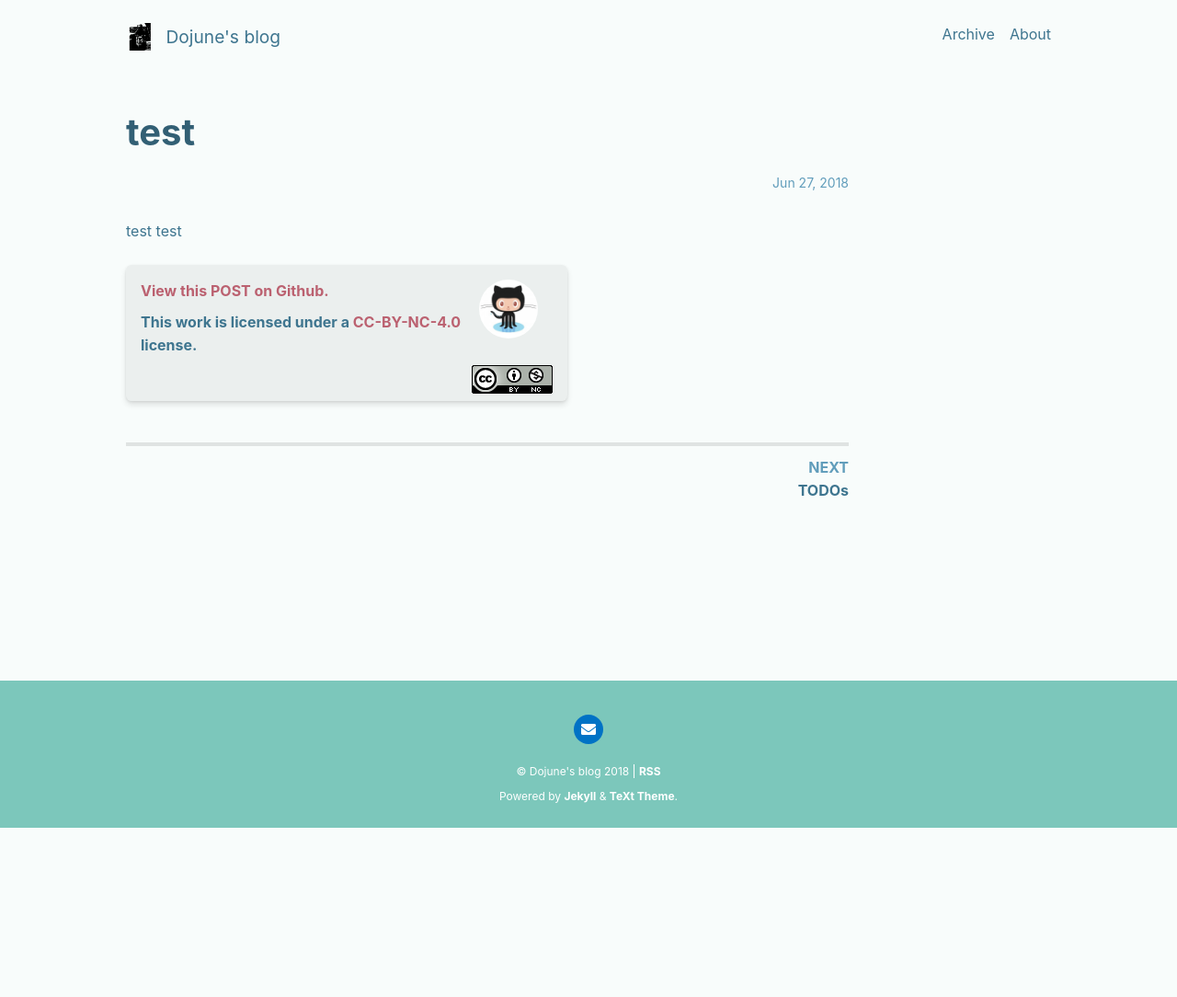
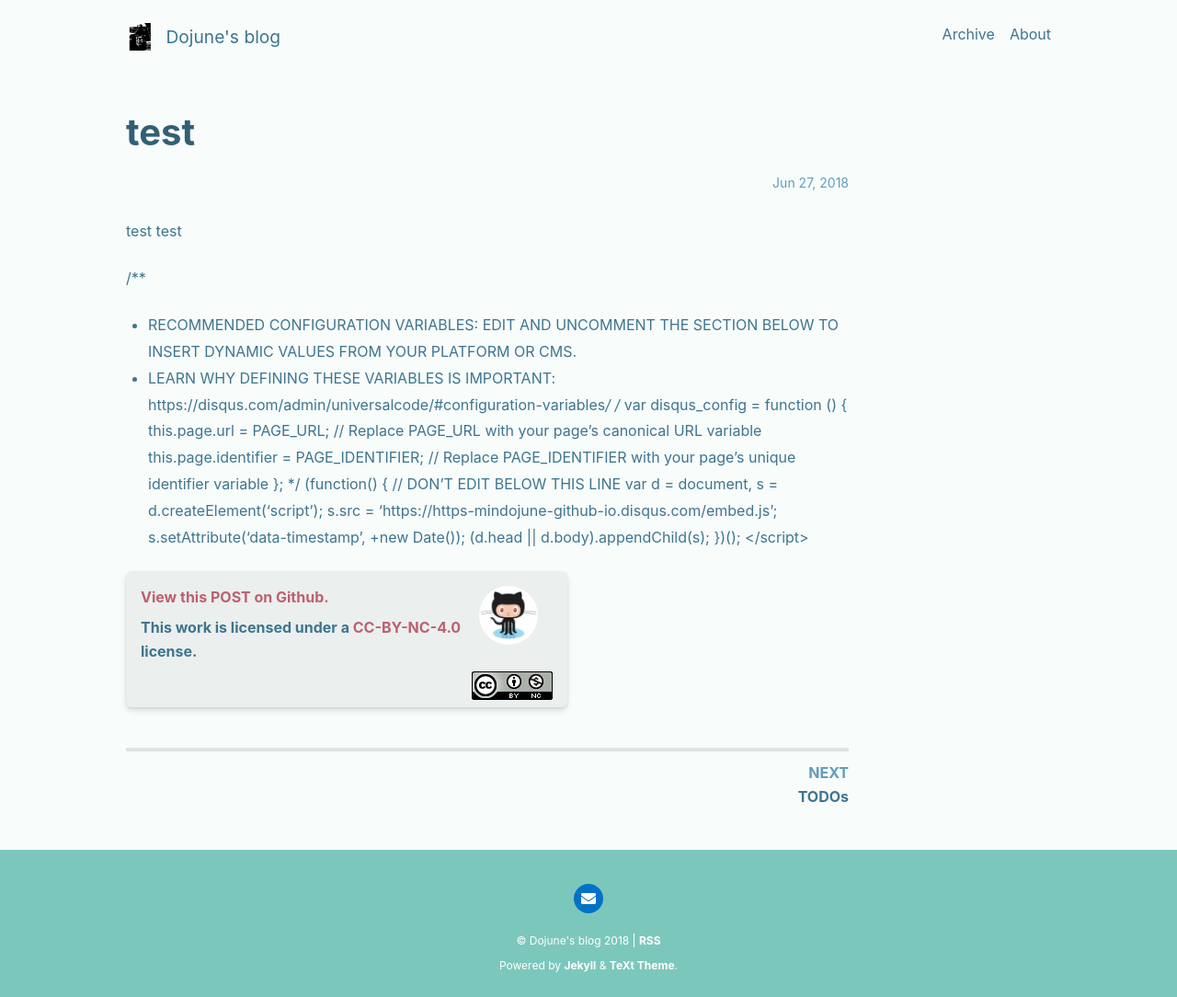
Before and after one commit to mindoj/mindojune.github.io, a Jekyll site: the page built from _posts/2018-06-27-test.markdown, in a window 1280 px wide. Shown: the whole page at 92% size. Built offline with Jekyll 4.4.1, drawn with Linux system fonts in a browser that asks for light colours; nearby versions of some CDN libraries; before the commit the page ends 900 px from its top, so only the background shows below that.

Commit message:
Update 2018-06-27-test.markdown

```diff
--- a/_posts/2018-06-27-test.markdown
+++ b/_posts/2018-06-27-test.markdown
@@ -5,3 +5,21 @@
 ---
 
 test test
+
+/**
+*  RECOMMENDED CONFIGURATION VARIABLES: EDIT AND UNCOMMENT THE SECTION BELOW TO INSERT DYNAMIC VALUES FROM YOUR PLATFORM OR CMS.
+*  LEARN WHY DEFINING THESE VARIABLES IS IMPORTANT: https://disqus.com/admin/universalcode/#configuration-variables*/
+/*
+var disqus_config = function () {
+this.page.url = PAGE_URL;  // Replace PAGE_URL with your page's canonical URL variable
+this.page.identifier = PAGE_IDENTIFIER; // Replace PAGE_IDENTIFIER with your page's unique identifier variable
+};
+*/
+(function() { // DON'T EDIT BELOW THIS LINE
+var d = document, s = d.createElement('script');
+s.src = 'https://https-mindojune-github-io.disqus.com/embed.js';
+s.setAttribute('data-timestamp', +new Date());
+(d.head || d.body).appendChild(s);
+})();
+</script>
+<noscript>Please enable JavaScript to view the <a href="https://disqus.com/?ref_noscript">comments powered by Disqus.</a></noscript>
```
